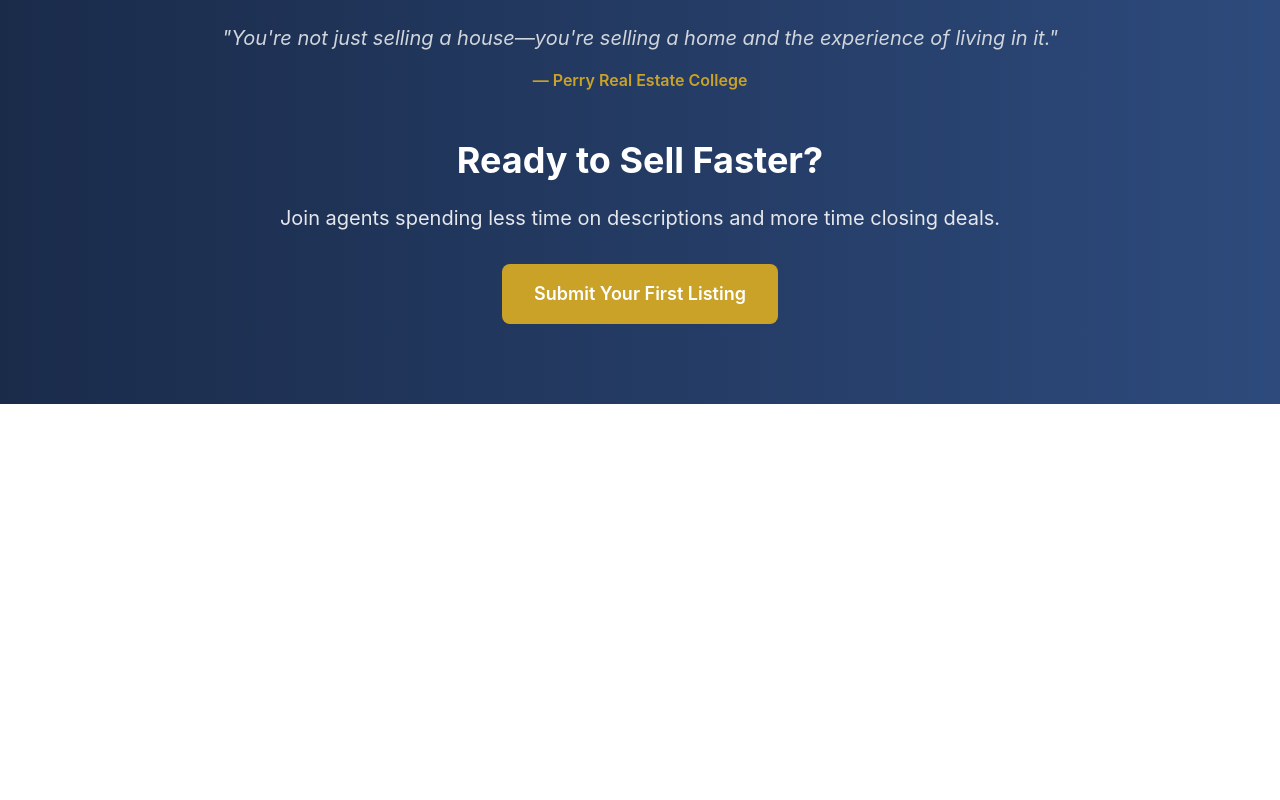
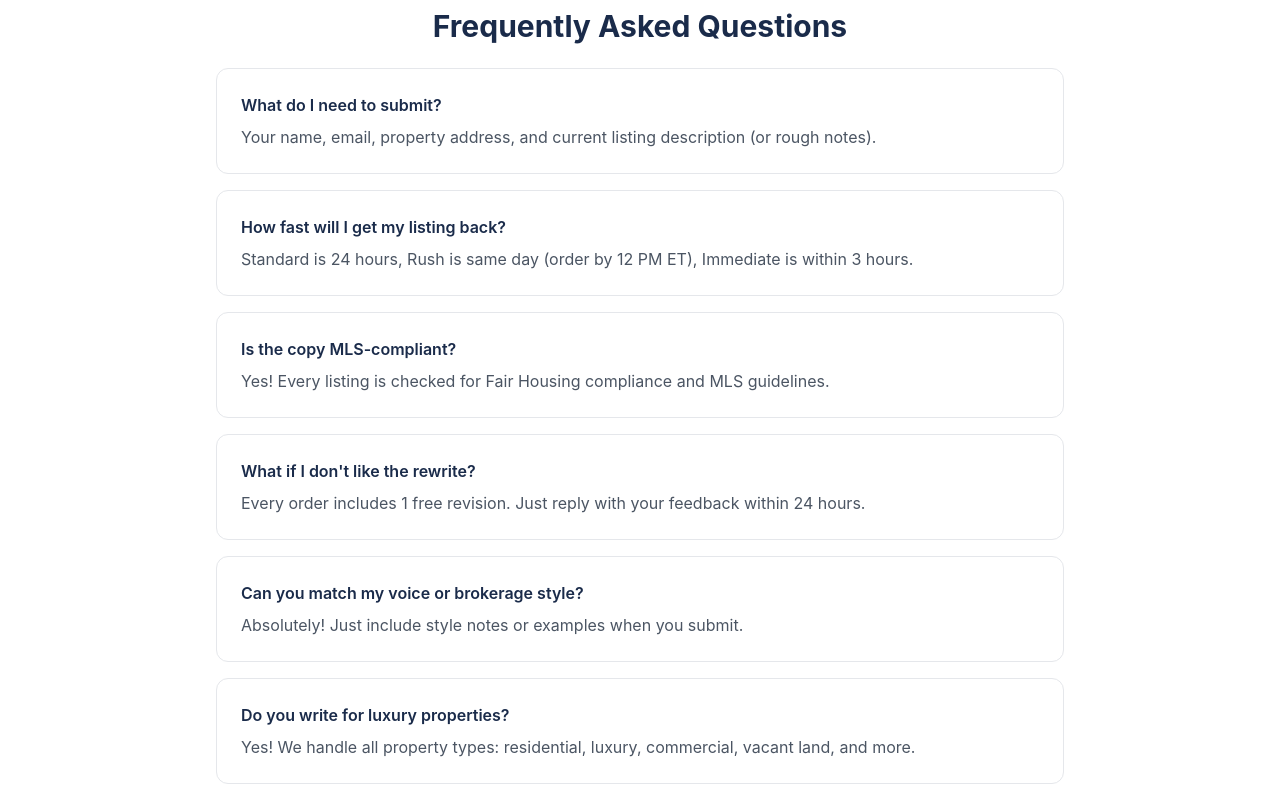
Before and after one commit to idxrealty-wq/getreadytopost.com, a Next.js app: page /agents in a window 1280 px wide. Shown: the part 2720-3520 px from the top of the page. Before the commit the page ends 3124 px from the top, so only its background shows below. Built offline with nearby package versions, Linux system fonts and the light colour scheme.

Commit message:
Add background image and FAQ to agents page

```diff
--- a/src/app/agents/page.tsx
+++ b/src/app/agents/page.tsx
@@ -87,6 +87,38 @@ export default function AgentsPage() {
         </div>
       </section>
 
+      <section className="py-16 bg-white">
+        <div className="max-w-4xl mx-auto px-6">
+          <h2 className="text-3xl font-bold text-[#1a2b4a] mb-6 text-center">Frequently Asked Questions</h2>
+          <div className="space-y-4">
+            <div className="bg-white rounded-xl border border-gray-200 p-6">
+              <h3 className="font-semibold text-[#1a2b4a] mb-2">What do I need to submit?</h3>
+              <p className="text-gray-600">Your name, email, property address, and current listing description (or rough notes).</p>
+            </div>
+            <div className="bg-white rounded-xl border border-gray-200 p-6">
+              <h3 className="font-semibold text-[#1a2b4a] mb-2">How fast will I get my listing back?</h3>
+              <p className="text-gray-600">Standard is 24 hours, Rush is same day (order by 12 PM ET), Immediate is within 3 hours.</p>
+            </div>
+            <div className="bg-white rounded-xl border border-gray-200 p-6">
+              <h3 className="font-semibold text-[#1a2b4a] mb-2">Is the copy MLS-compliant?</h3>
+              <p className="text-gray-600">Yes! Every listing is checked for Fair Housing compliance and MLS guidelines.</p>
+            </div>
+            <div className="bg-white rounded-xl border border-gray-200 p-6">
+              <h3 className="font-semibold text-[#1a2b4a] mb-2">What if I don't like the rewrite?</h3>
+              <p className="text-gray-600">Every order includes 1 free revision. Just reply with your feedback within 24 hours.</p>
+            </div>
+            <div className="bg-white rounded-xl border border-gray-200 p-6">
+              <h3 className="font-semibold text-[#1a2b4a] mb-2">Can you match my voice or brokerage style?</h3>
+              <p className="text-gray-600">Absolutely! Just include style notes or examples when you submit.</p>
+            </div>
+            <div className="bg-white rounded-xl border border-gray-200 p-6">
+              <h3 className="font-semibold text-[#1a2b4a] mb-2">Do you write for luxury properties?</h3>
+              <p className="text-gray-600">Yes! We handle all property types: residential, luxury, commercial, vacant land, and more.</p>
+            </div>
+          </div>
+        </div>
+      </section>
+
       <section className="py-20 bg-gradient-to-r from-[#1a2b4a] to-[#2d4a7c] text-white">
         <div className="max-w-4xl mx-auto px-6 text-center">
           <p className="text-xl italic text-gray-300 mb-4">"You're not just selling a house—you're selling a home and the experience of living in it."</p>
```
